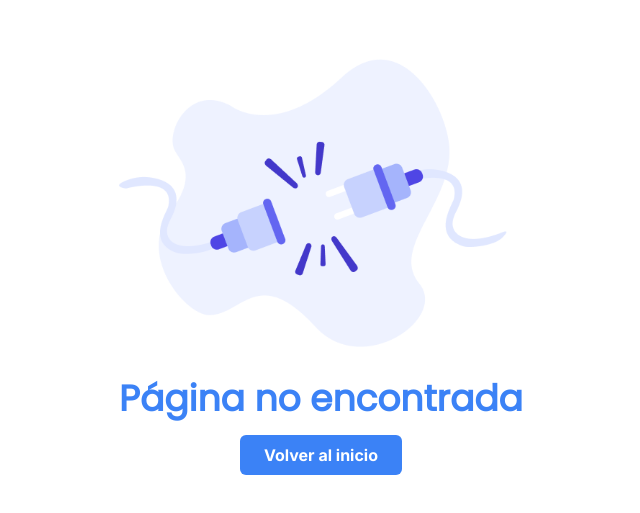
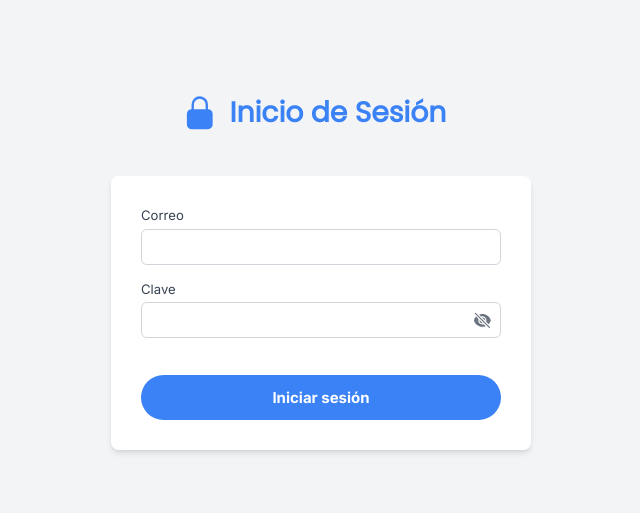
Before and after one commit to jorgeandrespadilla/wise-support, a React (Create React App) app in the folder client/: page /login in a window 1280 px wide. Shown: the part 113-626 px from the top of the page, without its empty margins (319-959 px from the left). Built offline with nearby package versions, Linux system fonts and the light colour scheme.

Commit message:
feat(client): add login view

```diff
--- a/client/src/components/Button.tsx
+++ b/client/src/components/Button.tsx
@@ -17,7 +17,7 @@ export const buttonType = {
 export const buttonSize = {
     sm: 'px-4 py-2 text-sm',
     md: 'px-6 py-2 text-base',
-    lg: 'px-8 py-4 text-lg',
+    lg: 'px-8 py-3 text-md',
 };
 
 export const borderRadius = {
--- a/client/src/index.css
+++ b/client/src/index.css
@@ -1,6 +1,10 @@
 @tailwind base;
 @tailwind components;
 @tailwind utilities;
+
+html {
+  font-size: 15px;
+}
 
 input[type="date"]::-webkit-calendar-picker-indicator {
   opacity: 0.5;
--- /dev/null
+++ b/client/src/pages/Login/index.tsx
@@ -0,0 +1,55 @@
+import { LockClosedIcon } from '@heroicons/react/24/solid';
+import Button from 'components/Button';
+import Card from 'components/Card';
+import { PasswordField, TextField } from 'components/Form';
+import api from "utils/api";
+import { useForm } from 'react-hook-form';
+import { useNavigate } from 'react-router-dom';
+import { handleAPIError } from 'utils/validation';
+
+interface LoginForm {
+    email: string;
+    password: string;
+}
+
+function Login() {
+    const { control, setError, handleSubmit } = useForm<LoginForm>({
+        defaultValues: {
+            email: "",
+            password: "",
+        },
+    });
+    const navigate = useNavigate();
+
+    const authenticateUser = (user: LoginForm) => {
+        api.post("/login", user).then(() => {
+            navigate("/");
+        }).catch((err) => {
+            handleAPIError(err, setError);
+        });
+    };
+
+    return (
+        <div className="flex flex-col min-h-screen">
+            <div className="flex items-center flex-grow bg-gray-100 px-6 py-8 lg:px-20 lg:py-10">
+                <div className="flex-grow">
+                    <div className="max-w-md mx-auto mb-8">
+                        <div className="text-3xl font-bold text-primary text-center mb-12">
+                            <LockClosedIcon className="inline-block w-10 h-10 mr-3 text-primary align-middle" />
+                            <h1 className="inline-block align-middle font-poppins pr-4">Inicio de Sesión</h1>
+                        </div>
+                        <Card>
+                            <div className="flex flex-col pb-10 space-y-4">
+                                <TextField name="email" label="Correo" control={control} />
+                                <PasswordField name="password" label="Clave" control={control} togglePassword={true} />
+                            </div>
+                            <Button rounded='full' size='lg' onClick={handleSubmit(authenticateUser)}>Iniciar sesión</Button>
+                        </Card>
+                    </div>
+                </div>
+            </div>
+        </div>
+    );
+}
+
+export default Login;
--- a/client/src/pages/NotFound/index.tsx
+++ b/client/src/pages/NotFound/index.tsx
@@ -1,6 +1,7 @@
 import { Link } from 'react-router-dom';
-import brokenImage from '../../assets/images/broken.png';
-import Button from '../../components/Button';
+import brokenImage from 'assets/images/broken.png';
+import Button from 'components/Button';
+
 function NotFound() {
     return (
         <div className="lg:px-24 lg:py-24 md:py-20 md:px-44 px-4 py-24 min-h-screen items-center flex justify-center ">
--- a/client/src/routes/index.tsx
+++ b/client/src/routes/index.tsx
@@ -1,4 +1,5 @@
 import { Routes, Route, Navigate } from 'react-router-dom';
+import Login from 'pages/Login';
 import NotFound from 'pages/NotFound';
 import AddUser from 'pages/users/AddUser';
 import EditUser from 'pages/users/EditUser';
@@ -7,6 +8,7 @@ import MainLayout from 'components/MainLayout';
 
 const Router = () => (
     <Routes>
+        <Route path="/login" element={<Login />} />
         <Route path="/" element={<MainLayout />}>
             <Route index element={<Navigate replace to="/users" />} />
             <Route path="/users" element={<UsersList />} />
```
